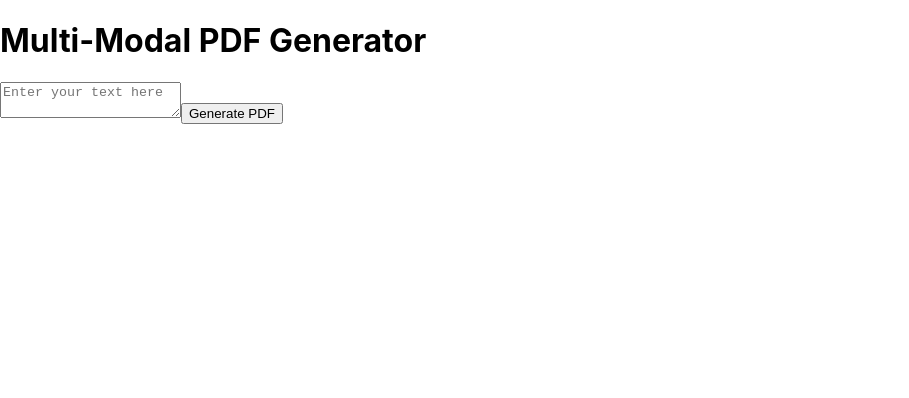
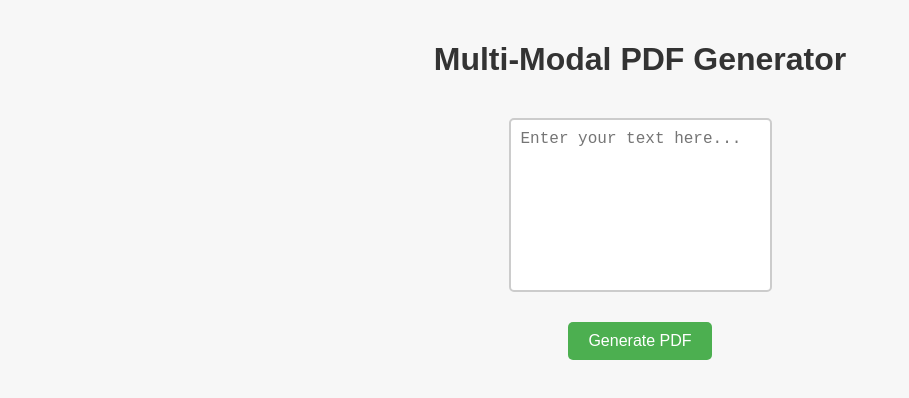
Before and after one commit to codearora/Multimodal-PDF, a React (Create React App) app in the folder frontend/: page / in a window 1280 px wide. Shown: the top 398 px of the page, without its empty margins (0-909 px from the left). Built offline with nearby package versions, Linux system fonts and the light colour scheme; what @react-pdf/renderer would draw is missing.

Commit message:
added css files

```diff
--- a/frontend/src/App.css
+++ b/frontend/src/App.css
@@ -1,16 +1,41 @@
-textarea {
-  width: 100%;
-  height: 150px;
-  margin-bottom: 10px;
+body {
+  font-family: Arial, sans-serif;
+  background-color: #f7f7f7;
+  margin: 0;
+  padding: 0;
+}
+
+.app {
+  display: flex;
+  flex-direction: column;
+  align-items: center;
+  padding: 20px;
+}
+
+h1 {
+  color: #333;
+  margin-bottom: 20px;
+  text-align: center;
+}
+
+p {
+  font-size: 16px;
+  color: #555;
+  text-align: center;
+  margin: 20px 0;
 }
 
 button {
-  display: block;
-  margin: 20px 0;
+  font-size: 16px;
+  padding: 10px 20px;
+  margin-top: 20px;
+  background-color: #007bff;
+  color: white;
+  border: none;
+  border-radius: 5px;
+  cursor: pointer;
 }
 
-@media (max-width: 600px) {
-  textarea {
-    height: 100px;
-  }
+button:hover {
+  background-color: #0056b3;
 }
--- a/frontend/src/App.js
+++ b/frontend/src/App.js
@@ -3,21 +3,18 @@ import TextInput from './TextInput';
 import PDFGenerator from './PDFGenerator';
 import { PDFDownloadLink } from '@react-pdf/renderer';
 import axios from 'axios';
-
-const delay = (ms) => new Promise((resolve) => setTimeout(resolve, ms));
+import './App.css';
 
 const fetchTextContent = async (text) => {
   try {
-    const response = await axios.post(
-      'https://api-inference.huggingface.co/models/gpt2',
-      { inputs: text },
-      {
-        headers: {
-          Authorization: 'Bearer ${process.env.YOUR_ACCESS_TOKEN}',
-          'Content-Type': 'application/json'
-        }
+    const response = await axios.post('https://api-inference.huggingface.co/models/Qiliang/bart-large-cnn-samsum-ChatGPT_v3', {
+      inputs: text,
+    }, {
+      headers: {
+        Authorization: 'Bearer -',
+        'Content-Type': 'application/json'
       }
-    );
+    });
     if (response.data && response.data.length > 0) {
       return response.data[0].generated_text;
     } else {
@@ -29,12 +26,12 @@ const fetchTextContent = async (text) => {
   }
 };
 
-const fetchUnsplashImage = async (text, retryCount = 0) => {
+const fetchUnsplashImage = async (text) => {
   try {
     const response = await axios.get('https://api.unsplash.com/search/photos', {
       params: { query: text },
       headers: {
-        Authorization: `Client-ID ${process.env.REACT_APP_UNSPLASH_ACCESS_KEY}`,
+        Authorization: 'Client-ID -',
       },
     });
     if (response.data.results.length > 0) {
@@ -43,14 +40,8 @@ const fetchUnsplashImage = async (text, retryCount = 0) => {
       throw new Error('No image found');
     }
   } catch (error) {
-    if (error.response && error.response.status === 429 && retryCount < 3) {
-      console.warn(`Rate limit hit, retrying... (${retryCount + 1})`);
-      await delay(1000 * (retryCount + 1)); // Delay with exponential backoff
-      return fetchUnsplashImage(text, retryCount + 1);
-    } else {
-      console.error('Error fetching image:', error);
-      return 'https://via.placeholder.com/150'; // Placeholder image URL
-    }
+    console.error('Error fetching image:', error);
+    return 'https://via.placeholder.com/150'; // Placeholder image URL
   }
 };
 
@@ -64,7 +55,6 @@ const App = () => {
     try {
       const sections = text.split('\n').filter((line) => line.trim().length > 0);
       const generatedContent = await fetchTextContent(text);
-      console.log(generatedContent);
       setContent(generatedContent);
 
       const imagePromises = sections.map((section) => fetchUnsplashImage(section));
@@ -78,7 +68,7 @@ const App = () => {
   };
 
   return (
-    <div>
+    <div className="app">
       <h1>Multi-Modal PDF Generator</h1>
       <TextInput onSubmit={handleTextSubmit} />
       {loading && <p>Generating content and fetching images...</p>}
--- /dev/null
+++ b/frontend/src/TextInput.css
@@ -0,0 +1,31 @@
+.text-input-form {
+    display: flex;
+    flex-direction: column;
+    align-items: center;
+    margin: 20px;
+}
+
+.text-input {
+    width: 100%;
+    height: 150px;
+    padding: 10px;
+    font-size: 16px;
+    border: 2px solid #ccc;
+    border-radius: 5px;
+    margin-bottom: 10px;
+    resize: none;
+}
+
+.submit-button {
+    padding: 10px 20px;
+    font-size: 16px;
+    background-color: #4CAF50;
+    color: white;
+    border: none;
+    border-radius: 5px;
+    cursor: pointer;
+}
+
+.submit-button:hover {
+    background-color: #45a049;
+}
--- a/frontend/src/TextInput.js
+++ b/frontend/src/TextInput.js
@@ -1,4 +1,5 @@
 import React, { useState } from 'react';
+import './TextInput.css';
 
 const TextInput = ({ onSubmit }) => {
     const [text, setText] = useState('');
@@ -9,13 +10,14 @@ const TextInput = ({ onSubmit }) => {
     };
 
     return (
-        <form onSubmit={handleSubmit}>
+        <form onSubmit={handleSubmit} className="text-input-form">
             <textarea
+                className="text-input"
                 value={text}
                 onChange={(e) => setText(e.target.value)}
-                placeholder="Enter your text here"
+                placeholder="Enter your text here..."
             />
-            <button type="submit">Generate PDF</button>
+            <button type="submit" className="submit-button">Generate PDF</button>
         </form>
     );
 };
```
